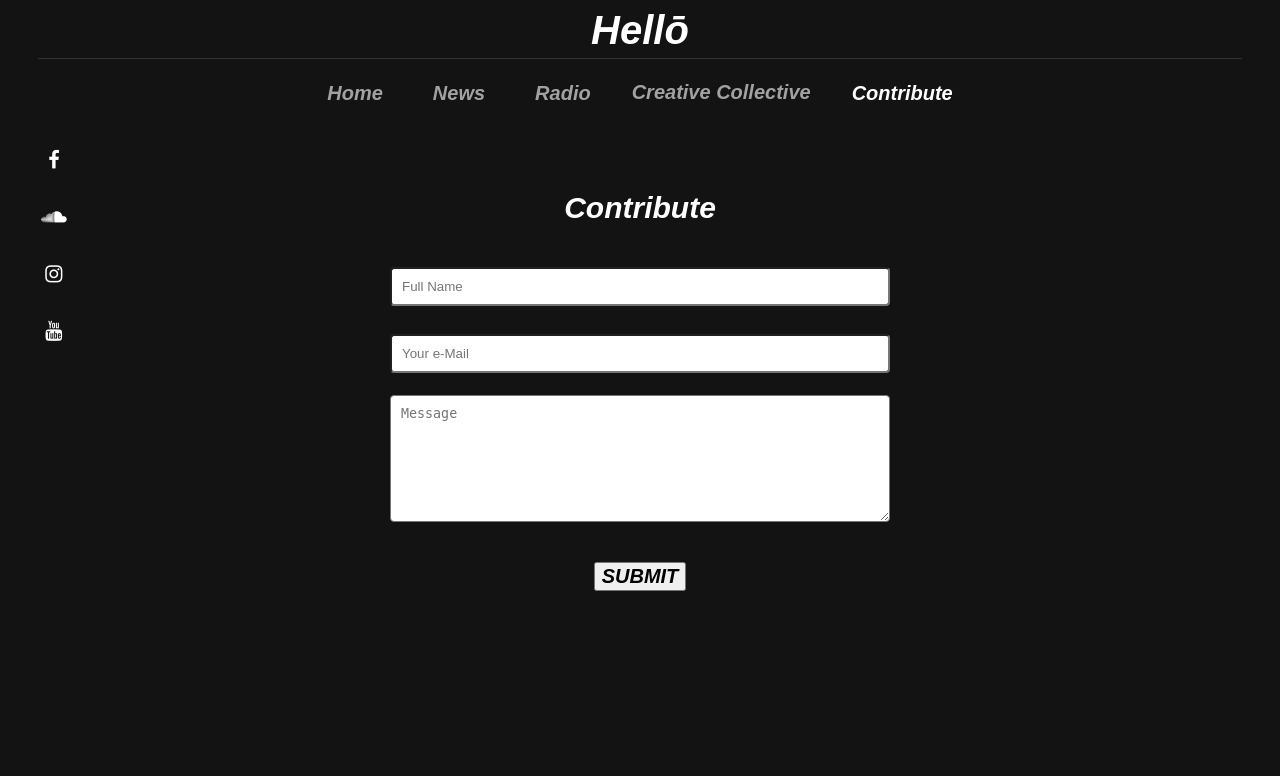
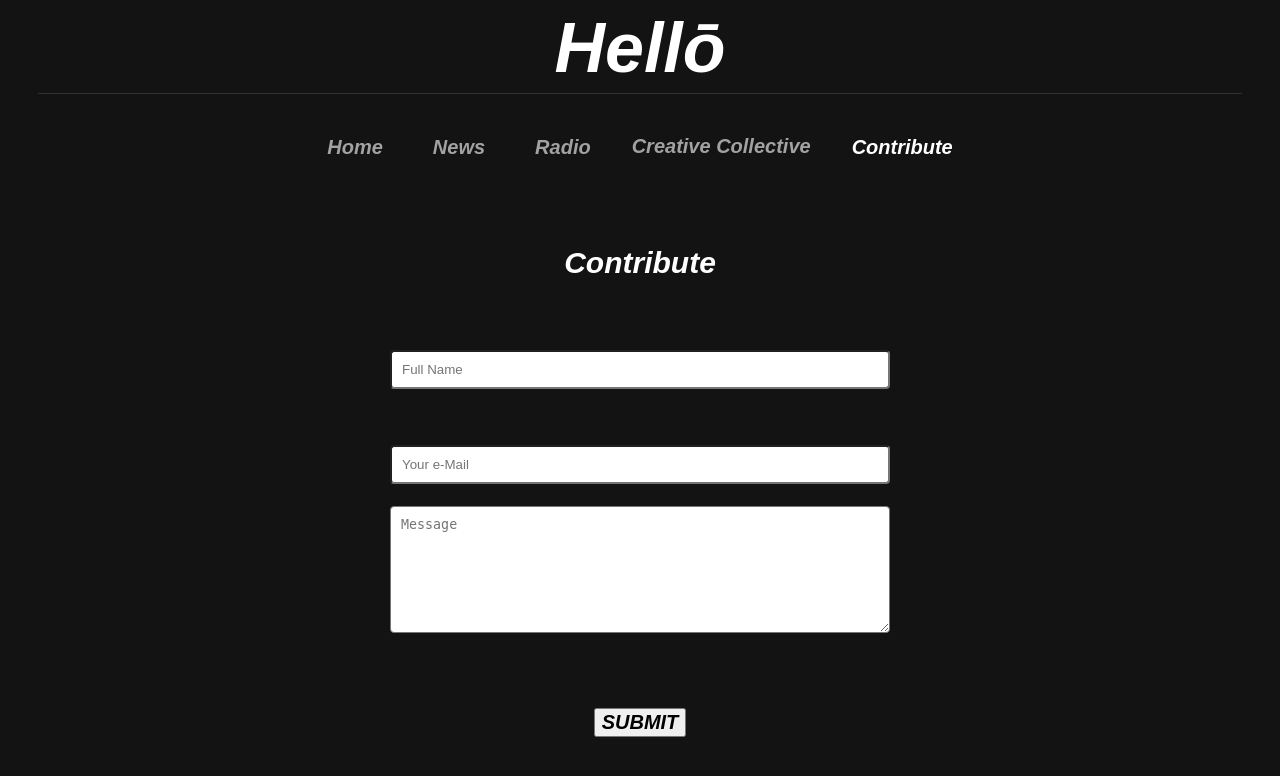
Before and after one commit to Nokide/10.1.1, a PHP site: page /contribute.html in a window 1280 px wide. Shown: the top 776 px of the page. Run offline with PHP 8.4, Linux system fonts and the light colour scheme.

Commit message:
Fixed secondtitle font size

```diff
--- a/contribute.html
+++ b/contribute.html
@@ -38,14 +38,6 @@
       <h2><a id="current" href="Contribute.html">Contribute</a></h2>
   </div>
   <!-- Load Icon Bar  -->
-  <link rel="stylesheet" href="https://cdnjs.cloudflare.com/ajax/libs/font-awesome/4.7.0/css/font-awesome.min.css">
-  <!-- Icon Bar -->
-    <div class="icon-bar">
-      <a href="https://www.facebook.com/Hellooeverything/" class="facebook"><i class="fa fa-facebook"></i></a>
-      <a href="https://soundcloud.com/helloo_creative" class="soundcloud"><i class="fa fa-soundcloud"></i></a>
-      <a href="https://www.instagram.com/helloo.creative/" class="instagram"><i class="fa fa-instagram"></i></a>
-      <a href="https://www.youtube.com/channel/UCvP2z46sCaXz5LICfrRn0lQ?view_as=subscriber" class="youtube"><i class="fa fa-youtube"></i></a>
-    </div>
     <main>
     <!-- Form Started -->
       <h3 class="contribute">Contribute</h3>
--- a/style.css
+++ b/style.css
@@ -67,7 +67,7 @@ a {
   padding-left: 25px;
   padding-right: 25px;
   font-family: arial;
-  font-size: 40px;
+  font-size: 70px;
   text-align: center;
   color: white;
 }
```
